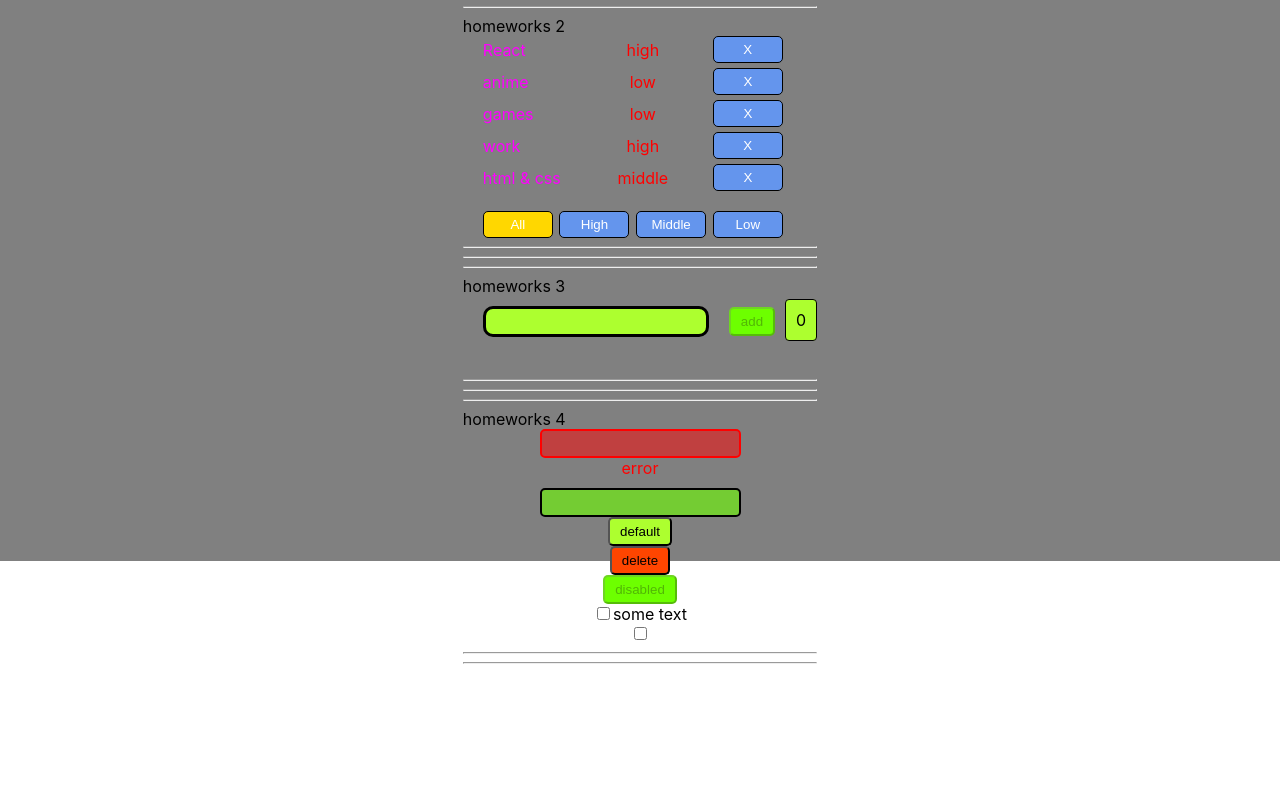
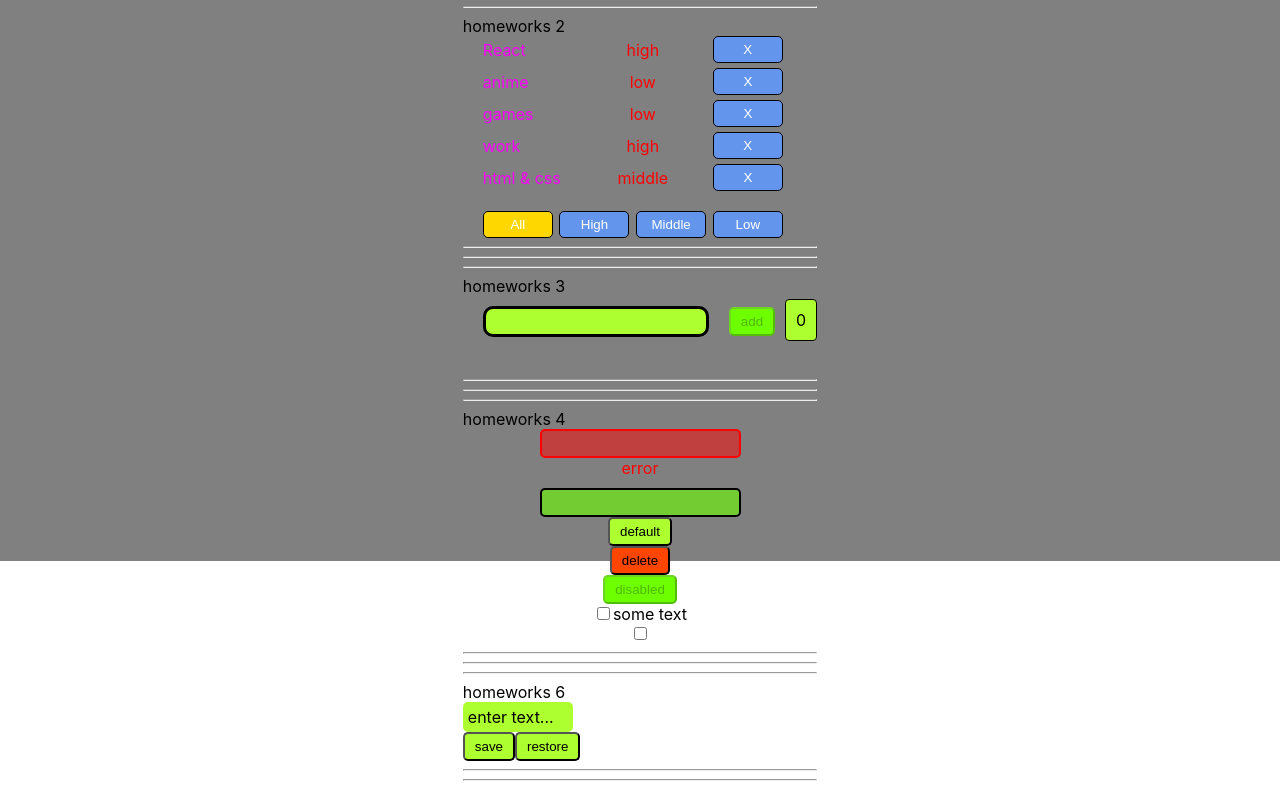
Before and after one commit to kirillApatski/react-ignat-homework, a React (Create React App) app: page /#/pre-junior in a window 1280 px wide. Shown: the part 239-1028 px from the top of the page. Before the commit the page ends 911 px from the top, so only its background shows below. Built offline with nearby package versions, Linux system fonts and the light colour scheme.

Commit message:
added hw6

```diff
--- a/src/index.css
+++ b/src/index.css
@@ -11,3 +11,13 @@
     font-family: source-code-pro, Menlo, Monaco, Consolas, 'Courier New',
     monospace;
 }
+
+.spanStyle {
+    display: inline-block;
+    width: 200px;
+    border: 1px solid black;
+    background-color: greenyellow;
+    padding: 5px;
+    border-radius: 5px;
+    margin-bottom: 10px;
+}
--- a/src/p2-homeworks/h5-rrd-v6/pages/PreJunior.tsx
+++ b/src/p2-homeworks/h5-rrd-v6/pages/PreJunior.tsx
@@ -3,6 +3,7 @@
 import HW2 from '../../h2/HW2'
 import HW3 from '../../h3/HW3'
 import HW4 from '../../h4/HW4'
+import HW6 from "../../h6/HW6";
 
 function PreJunior() {
     return (
@@ -11,7 +12,7 @@
             <HW2/>
             <HW3/>
             <HW4/>
-            {/*<HW6/>*/}
+            <HW6/>
 
         </div>
     )
--- a/src/p2-homeworks/h6/HW6.tsx
+++ b/src/p2-homeworks/h6/HW6.tsx
@@ -10,9 +10,17 @@
         saveState<string>('editable-span-value', value)
     }
     const restore = () => {
-        // setValue()
+        setValue(restoreState<string>('editable-span-value', value))
     }
-
+    // const spanStyle = {
+    //     display: "inline-block",
+    //     width: "200px",
+    //     border: "1px solid black",
+    //     backgroundColor: "greenyellow",
+    //     padding: "5px",
+    //     borderRadius: "5px",
+    //     marginBottom: "10px",
+    // }
     return (
         <div>
             <hr/>
--- /dev/null
+++ b/src/p2-homeworks/h6/common/c4-SuperEditableSpan/SuperEditableSpan.module.css
@@ -0,0 +1,8 @@
+.span {
+    display: inline-block;
+    background-color: greenyellow;
+    cursor: pointer;
+    width: 100px;
+    padding: 5px;
+    border-radius: 5px;
+}
--- a/src/p2-homeworks/h6/common/c4-SuperEditableSpan/SuperEditableSpan.tsx
+++ b/src/p2-homeworks/h6/common/c4-SuperEditableSpan/SuperEditableSpan.tsx
@@ -1,6 +1,6 @@
 import React, {DetailedHTMLProps, InputHTMLAttributes, HTMLAttributes, useState} from 'react'
 import SuperInputText from '../../../h4/common/c1-SuperInputText/SuperInputText'
-
+import s from "./SuperEditableSpan.module.css"
 // тип пропсов обычного инпута
 type DefaultInputPropsType = DetailedHTMLProps<InputHTMLAttributes<HTMLInputElement>, HTMLInputElement>
 // тип пропсов обычного спана
@@ -13,7 +13,6 @@
     onEnter?: () => void
     error?: string
     spanClassName?: string
-
     spanProps?: DefaultSpanPropsType // пропсы для спана
 }
 
@@ -31,22 +30,22 @@
     const {children, onDoubleClick, className, ...restSpanProps} = spanProps || {}
 
     const onEnterCallback = () => {
-        // setEditMode() // выключить editMode при нажатии Enter
+        setEditMode(false) // выключить editMode при нажатии Enter
 
         onEnter && onEnter()
     }
     const onBlurCallback = (e: React.FocusEvent<HTMLInputElement>) => {
-        // setEditMode() // выключить editMode при нажатии за пределами инпута
+        setEditMode(false) // выключить editMode при нажатии за пределами инпута
 
         onBlur && onBlur(e)
     }
     const onDoubleClickCallBack = (e: React.MouseEvent<HTMLSpanElement, MouseEvent>) => {
-        // setEditMode() // включить editMode при двойном клике
+        setEditMode(true) // включить editMode при двойном клике
 
         onDoubleClick && onDoubleClick(e)
     }
 
-    const spanClassName = `${'сделать красивый стиль для спана'} ${className}`
+    const spanClassName = `${s.span} ${className}`
 
     return (
         <>
@@ -56,6 +55,7 @@
                         autoFocus // пропсу с булевым значением не обязательно указывать true
                         onBlur={onBlurCallback}
                         onEnter={onEnterCallback}
+                        className={s.span}
 
                         {...restProps} // отдаём инпуту остальные пропсы если они есть (value например там внутри)
                     />
```
